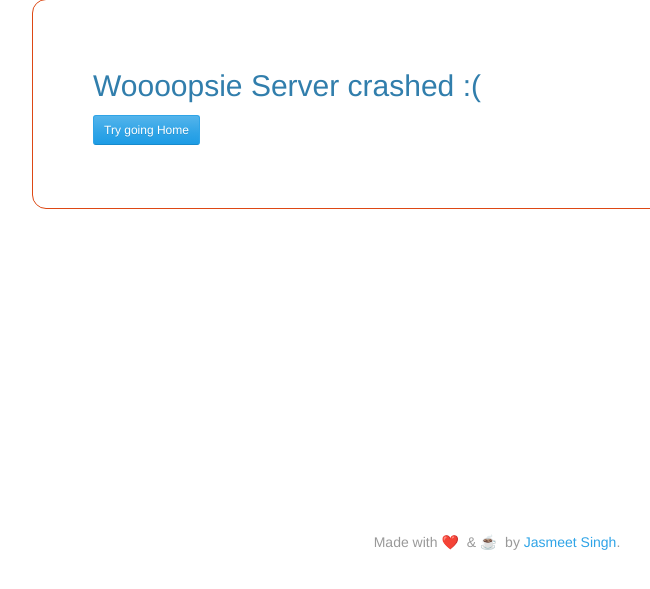
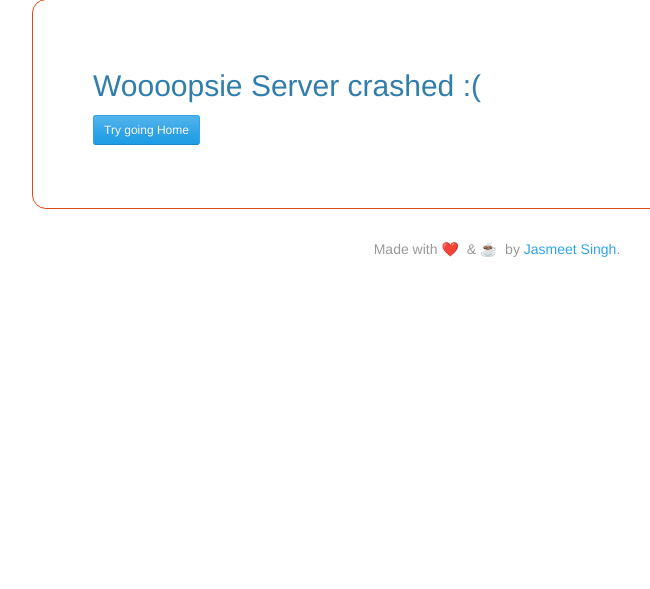
Before and after one commit to jasmeetsinghbhatia/RestAPI-with-flask, a Flask app: page /crash in a window 1280 px wide; the page is wider, and only the part inside the window is pictured. Shown: the part 93-682 px from the top of that part, without its empty margins (143-793 px from the left). Run offline with Flask 2, Linux system fonts and the light colour scheme; some libraries are stand-ins or nearby versions.

Commit message:
Modified the footer to show relative to page components, added more dependencies to run Fask app etc

```diff
--- a/static/css/styles.css
+++ b/static/css/styles.css
@@ -10,8 +10,8 @@
     }
 
     .footer {
-        bottom: 10em;
-        position: absolute;
+        bottom: 0em;
+        position: relative;
         width: 100%;
         height: 2.5em;
     }
```
Also changed, not shown: requirements.txt (+6 -5 lines), 1 other file.
